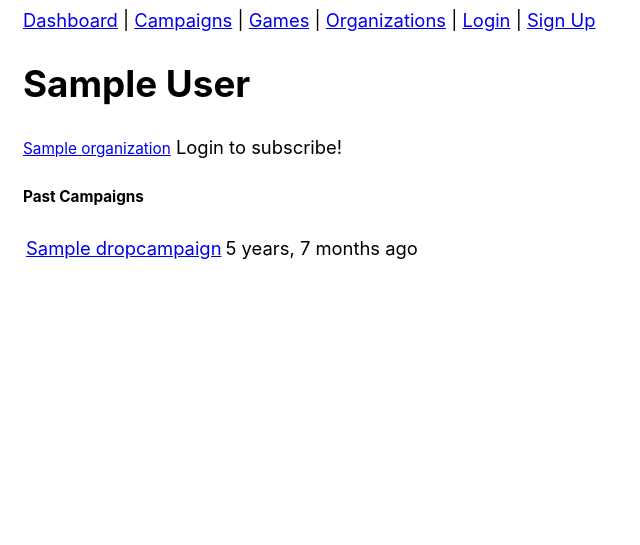
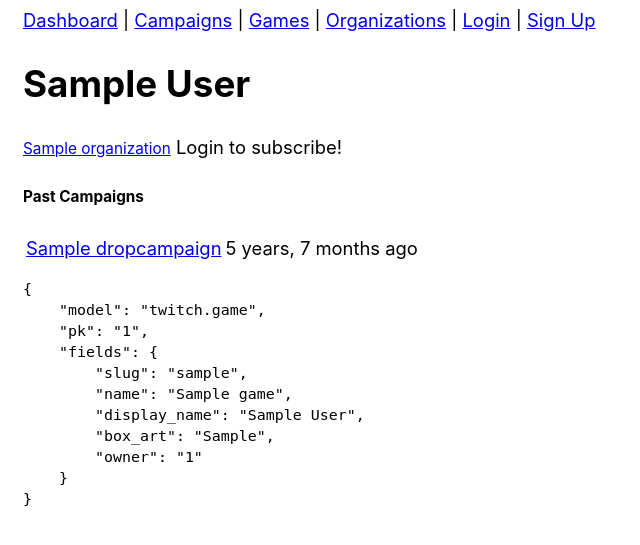
Before and after one commit to TheLovinator1/ttvdrops, a Django app: page /games/1/ in a window 1280 px wide. Shown: the top 545 px of the page, without its empty margins (0-640 px from the left). Run offline with Django 5.2, Linux system fonts and the light colour scheme; tables that the repository leaves empty hold one stand-in row (values such as "Sample post"); parts of the project's set-up code (start-up, migrations or seed data) failed here and were passed over.

Commit message:
Add JSON serialization for game data in game detail view

```diff
--- a/templates/twitch/game_detail.html
+++ b/templates/twitch/game_detail.html
@@ -84,4 +84,5 @@
     {% if not active_campaigns and not upcoming_campaigns and not expired_campaigns %}
         No campaigns found for this game.
     {% endif %}
+    <pre><code>{{ game_data }}</code></pre>
 {% endblock content %}
--- a/twitch/views.py
+++ b/twitch/views.py
@@ -291,6 +291,20 @@ class GameDetailView(DetailView):
 
         expired_campaigns: list[DropCampaign] = [campaign for campaign in all_campaigns if campaign.end_at is not None and campaign.end_at < now]
 
+        serialized_game = serialize(
+            "json",
+            [game],
+            fields=(
+                "slug",
+                "name",
+                "display_name",
+                "box_art",
+                "owner",
+            ),
+        )
+        game_data = json.loads(serialized_game)
+        pretty_game_data = json.dumps(game_data[0], indent=4)
+
         context.update({
             "active_campaigns": active_campaigns,
             "upcoming_campaigns": upcoming_campaigns,
@@ -298,6 +312,7 @@ class GameDetailView(DetailView):
             "subscription": subscription,
             "owner": game.owner,
             "now": now,
+            "game_data": pretty_game_data,
         })
 
         return context
```
